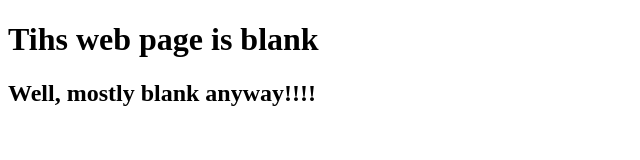
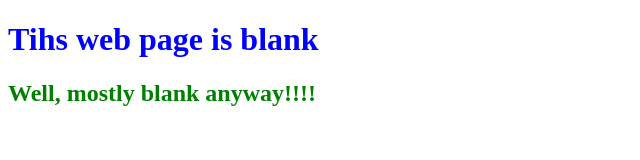
Before and after one commit to awonges/github_saprepo, a plain HTML site: page index.html in a window 1280 px wide. Shown: the whole page, without its empty margins (0-640 px from the left). Drawn offline with Linux system fonts and the light colour scheme.

Commit message:
chang header color

```diff
--- a/index.html
+++ b/index.html
@@ -6,8 +6,8 @@
 	</head>
 
 	<body>
-		<h1>Tihs web page is blank</h1>
-		<h2>Well, mostly blank anyway!!!!</h2>
+		<h1 style = "color: Blue">Tihs web page is blank</h1>
+		<h2 style = "color: Green">Well, mostly blank anyway!!!!</h2>
 	</body>
 
 </html>
```
